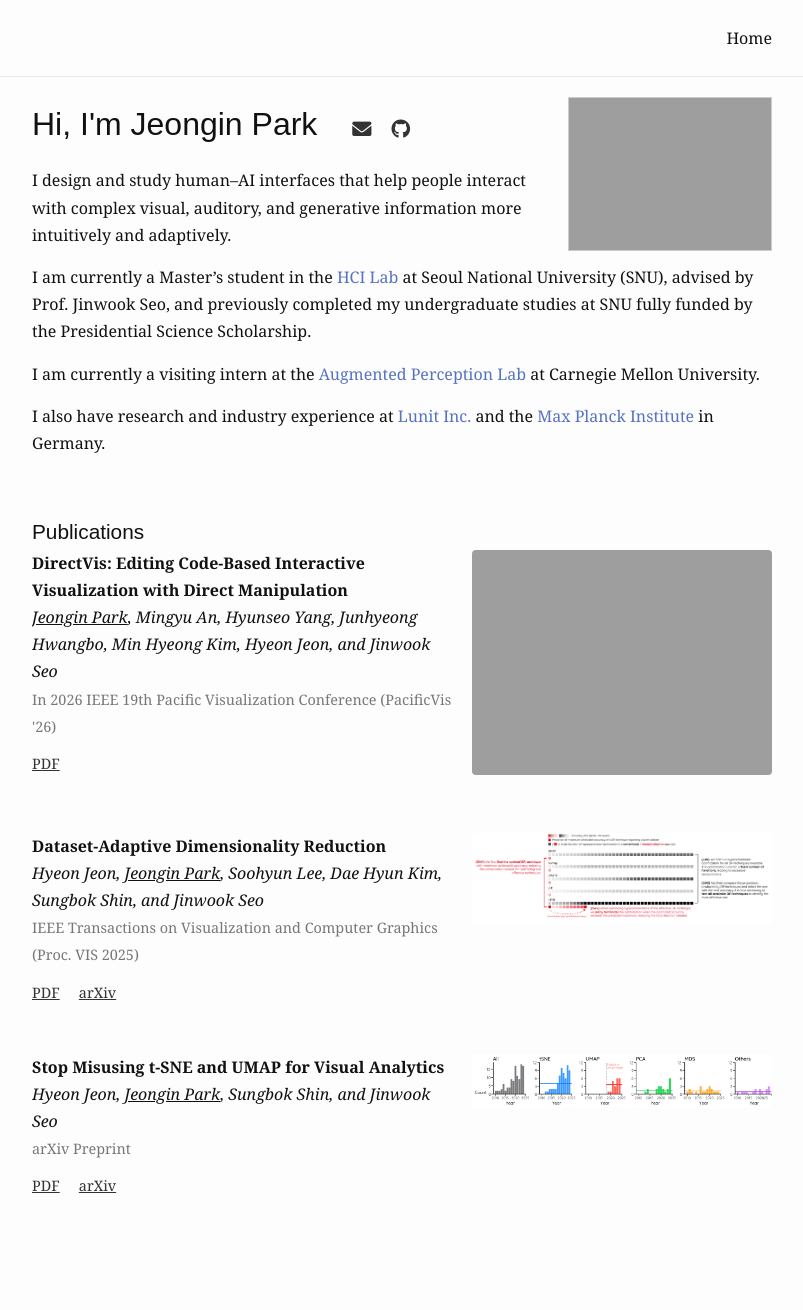
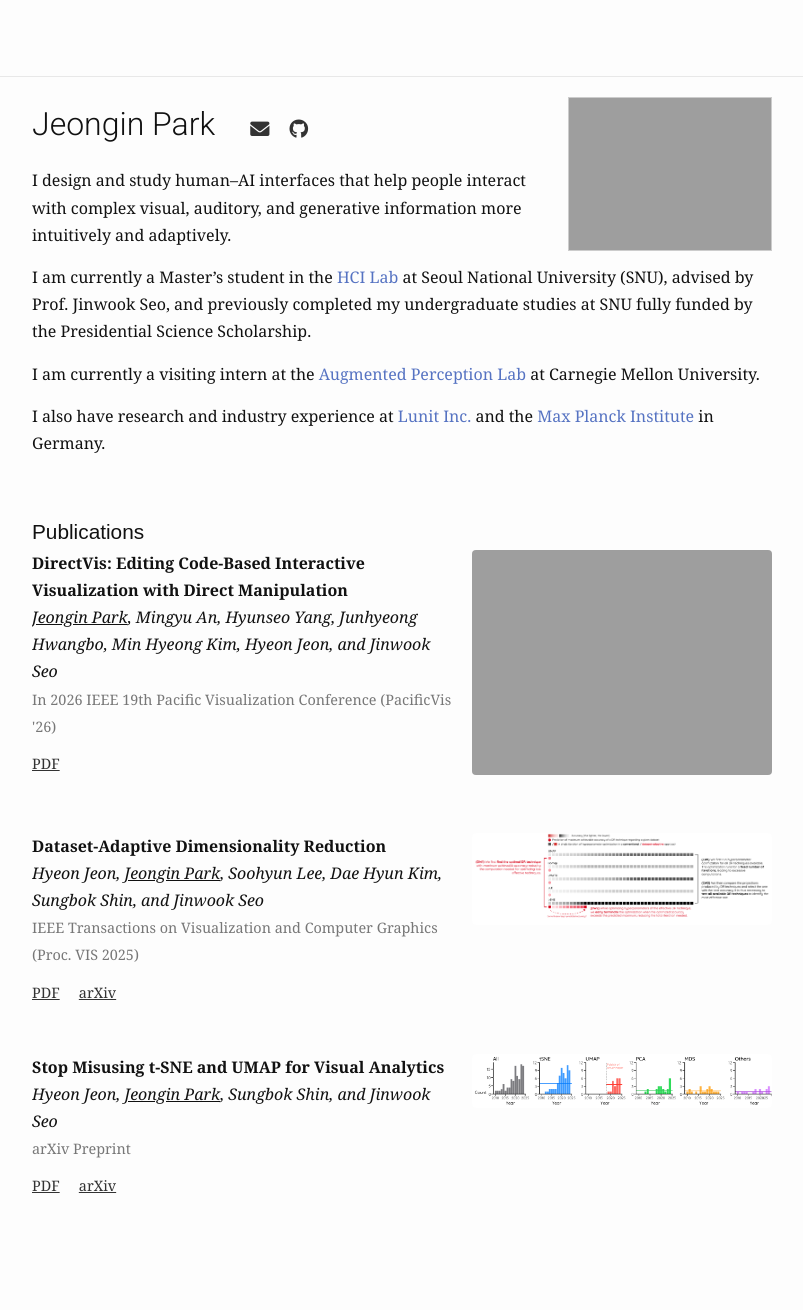
Before and after one commit to ZzeongB/ZzeongB.github.io, a Jekyll site: the page built from _pages/index.md, in a window 1280 px wide. Shown: the whole page, without its empty margins (238-1041 px from the left). Built offline with Jekyll 4.4.1, drawn with Linux system fonts in a browser that asks for light colours.

Commit message:
remove tab

```diff
--- a/_config.yml
+++ b/_config.yml
@@ -3,16 +3,11 @@
 
 title: Jeongin Park
 description: >- # this means to ignore newlines until "baseurl:"
-  Hi, I'm Jeongin Park!
+  Jeongin Park
 baseurl: "/" # the subpath of the site
 url: "https://ZzeongB.github.io" # the base hostname & protocol for the site
 og_image: /assets/img/profile-pic.jpg
 google_analytics: "G-MG9Q26EVD3"
-
-header:
-  pages:
-    - name: Home
-      slug: /
 
 footer:
   show_powered_by: true
--- a/_includes/head.html
+++ b/_includes/head.html
@@ -13,6 +13,9 @@
     gtag('config', 'G-MG9Q26EVD3');
   </script>
   <link rel="stylesheet" href="https://cdnjs.cloudflare.com/ajax/libs/font-awesome/6.0.0-beta3/css/all.min.css">
+  <link rel="preconnect" href="https://fonts.googleapis.com">
+  <link rel="preconnect" href="https://fonts.gstatic.com" crossorigin>
+  <link rel="stylesheet" href="https://fonts.googleapis.com/css2?family=Roboto:wght@300;400;500&display=swap">
 
   <meta charset="utf-8"/>
   <meta name="viewport" content="width=device-width initial-scale=1" />
--- a/_includes/header.html
+++ b/_includes/header.html
@@ -3,23 +3,5 @@
     <a class="site-title" href="{{ "" | prepend: site.baseurl | prepend: site.url }}/">
       <!-- <img src="{{ "/assets/img/title.png" | absolute_url }}" alt="{{ site.title }}" /> -->
     </a>
-
-    <nav class="site-nav">
-      <a href="#" class="menu-icon"></a>
-
-      <div class="menu">
-        {% for page in site.header.pages %}
-          {% if page.slug and page.slug != "" and page.slug != nil %}
-            {% assign page_link = page.slug %}
-          {% else %}
-            {% assign page_link = "/" | append: page.name | downcase %}
-          {% endif %}
-          {% assign page_link = page_link | absolute_url %}
-          <a class="page-link" href="{{ page_link }}">
-            {{ page.name }}
-          </a>
-        {% endfor %}
-      </div>
-    </nav>
   </div>
 </header>
--- a/_pages/index.md
+++ b/_pages/index.md
@@ -8,7 +8,7 @@ profile_picture:
 
 
 <div style="display: flex;">
-  <h1 style="margin-right: 20px;">Hi, I'm Jeongin Park</h1>
+  <h1 class="home-description">Jeongin Park</h1>
   <!-- Social & Contact Links -->
   <div class="contact-links">
     <a href="mailto:parkjeong02@gmail.com" title="Email">
--- a/assets/css/main.scss
+++ b/assets/css/main.scss
@@ -38,6 +38,11 @@ $on-laptop: 800px;
 .contact-links {
   margin-top: 1em;
   margin-left: 15px;
+}
+
+.home-description {
+  margin-right: 20px;
+  font-family: "Roboto", sans-serif;
 }
 
 .contact-links a {
```
